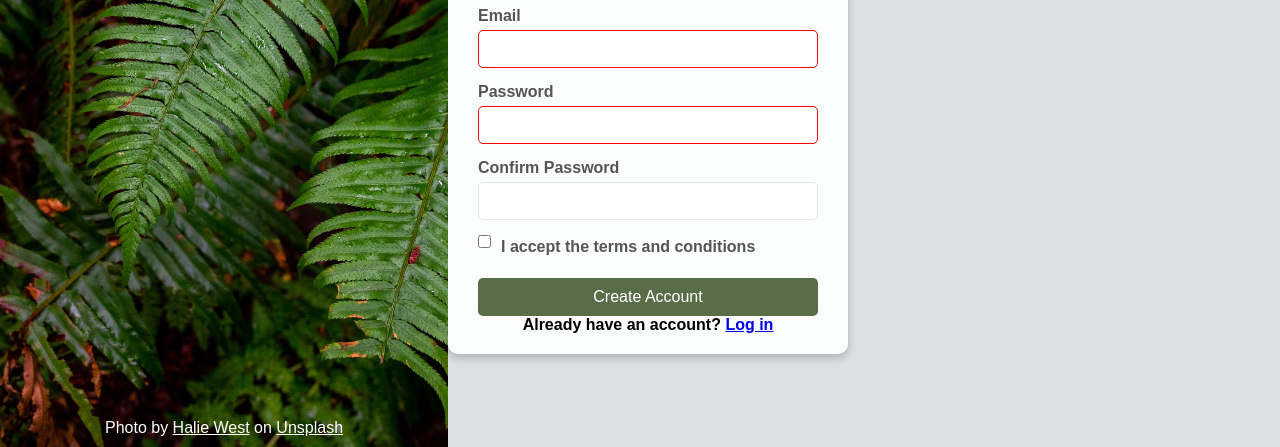
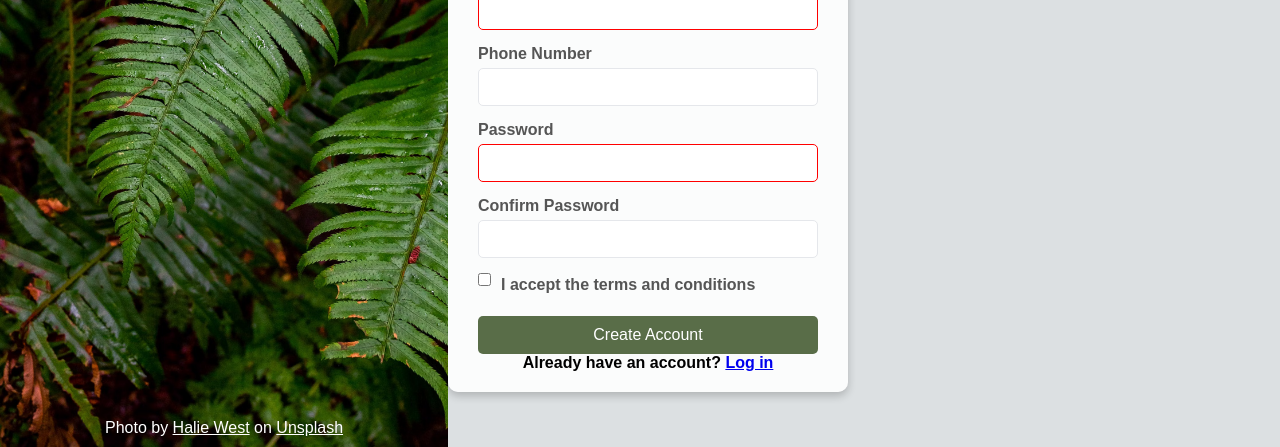
Before and after one commit to desertkitten/signupform, a plain HTML site: page index.html in a window 1280 px wide. Shown: the part 353-800 px from the top of the page. Drawn offline with Linux system fonts and the light colour scheme; a web font is replaced by a local one.

Commit message:
Update index.html

```diff
--- a/index.html
+++ b/index.html
@@ -45,6 +45,10 @@
                     <label for="email">Email</label>
                     <input type="email" id="email" name="email" required>
 
+                    <!-- Phone Number -->
+                     <label for="phoneNumber">Phone Number</label>
+                     <input type="tel" name="phoneNumber" id="phoneNumber">
+
                     <!-- Password -->
                     <label for="password">Password</label>
                     <input type="password" id="password" name="password" required>
```
